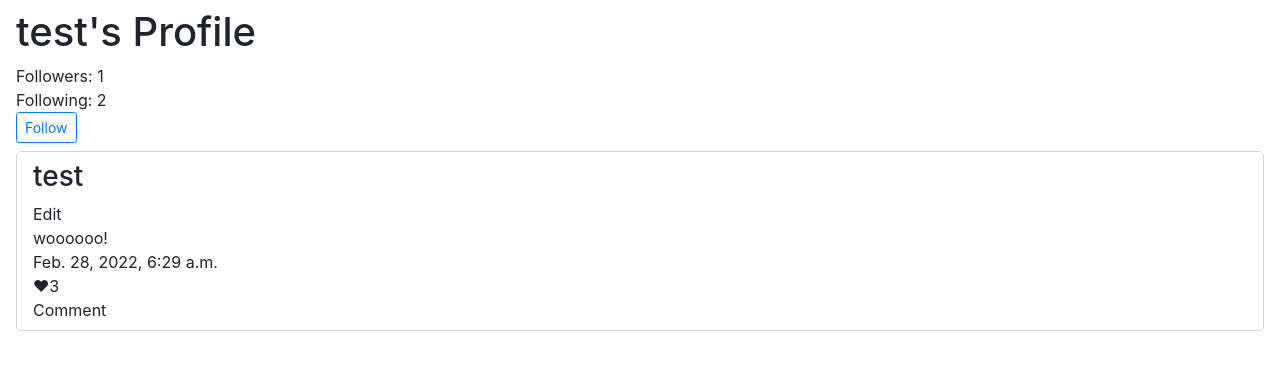
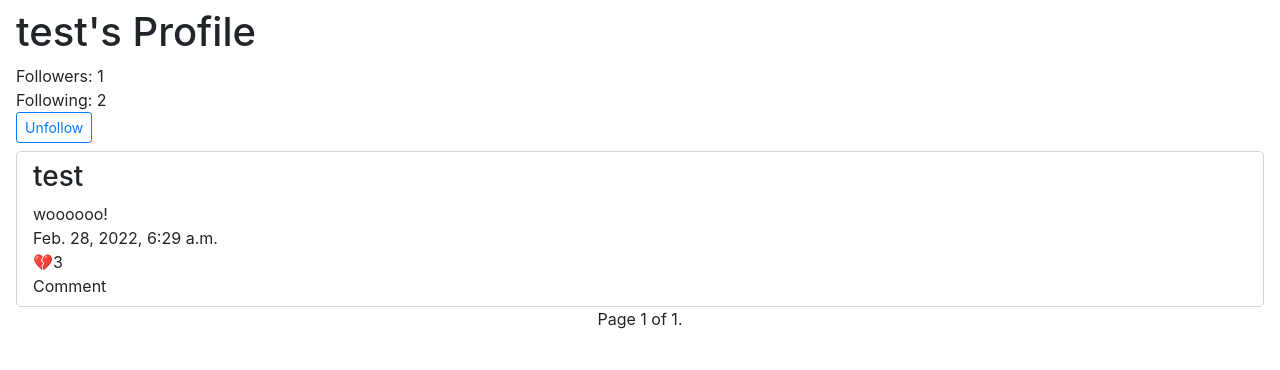
Before and after one commit to avolent/cs50-network, a Django app: a page that uses network/templates/network/user.html in a window 1280 px wide. Shown: the part 56-426 px from the top of the page. Run offline with Django 3.2, Linux system fonts and the light colour scheme; a user stored in the database is signed in; data comes from the database, SQL or seed files in the repository; both versions use the stored data as it was after the commit; some libraries are stand-ins or nearby versions.

Commit message:
Pagination complete, follow/unfollow complete and likes semi working.

```diff
--- a/network/static/network/followUser.js
+++ b/network/static/network/followUser.js
@@ -1,25 +1,34 @@
 document.addEventListener('DOMContentLoaded', function() {
     console.log("JS loaded")
-    // document.querySelector('#followbtn').addEventListener('click', () => follow());
-    const button = document.querySelector('#followbtn')
-    button.onclick = () => follow(button);
+    const followbtn = document.querySelector('#followbtn');
+    followbtn.onclick = () => follow();
 });
 
-function follow(button) {
+function follow() {
     const csrftoken = Cookies.get('csrftoken');
-    console.log("Follow User");
-    console.log(button)
+    console.log(`${followbtn.value} ${followbtn.dataset.user}`);
 
-    // fetch('/post', {
-    //     method: 'POST',
-    //     headers: { "X-CSRFToken": csrftoken },
-    //     body: JSON.stringify({
-    //         user: user
-    //     })
-    // })
-    // .then(response => response.json())
-    // .then(result => {
-    //     // Print result
-    //     console.log(result);
-    // });
+    fetch('/follow', {
+        method: 'POST',
+        headers: { "X-CSRFToken": csrftoken },
+        body: JSON.stringify({
+            user: followbtn.dataset.user,
+            action: followbtn.value,
+        })
+    })
+    .then(response => response.json())
+    .then(result => {
+        // Print result
+        console.log(result);
+    });
+    if (followbtn.value == "follow") {
+        followbtn.innerHTML = "Unfollow";
+        followbtn.value = "unfollow";
+        document.querySelector('#followersCount').innerHTML = parseInt(document.querySelector('#followersCount').innerHTML) + 1;
+    }
+    else {
+        followbtn.innerHTML = "Follow";
+        followbtn.value = "follow";
+        document.querySelector('#followersCount').innerHTML = parseInt(document.querySelector('#followersCount').innerHTML) - 1;
+    };
 }
--- a/network/static/network/styles.css
+++ b/network/static/network/styles.css
@@ -33,3 +33,7 @@ form{
     padding: 0.5rem 1rem;
     margin-top: 0.5rem;
 }
+
+.pagination {
+    justify-content: center;
+}
--- a/network/templates/network/user.html
+++ b/network/templates/network/user.html
@@ -6,26 +6,49 @@
 <h1>{{ profile.username }}'s Profile</h1>
 </div>
 <div id="userDetails">
-    <div id="followers">Followers: {{ follower.followers.count }} </div>
-    <div id="following">Following: {{ following.count }}</div>
+    <div id="followers">Followers: <span id="followersCount">{{ followers.count }}</span>  </div>
+    <div id="following">Following: <span id="followingCount">{{ following.count }}</span> </div>
     {% if user.is_authenticated and user.username != profile.username %}
-    <button id="followbtn" class="btn btn-sm btn-outline-primary">Follow</button>
+        {% if user not in followers %}
+        <button id="followbtn" data-user="{{ profile.username }}" value="follow" class="btn btn-sm btn-outline-primary">Follow</button>
+        {% else %}
+        <button id="followbtn" data-user="{{ profile.username }}" value="unfollow" class="btn btn-sm btn-outline-primary">Unfollow</button>
+        {% endif %}
     {% endif %}
 </div>
 <div id="posts">
-    {% for post in posts %}
+    {% for post in page_obj %}
     <div class="post">
         <div class="postName"><h3>{{ post.user.username }}</h3></div>
-        <div class="postEdit">Edit</div>
+        {% if user == post.user %}<div class="postEdit">Edit</div>{% endif %}
         <div class="postText">{{ post.body }}</div>
         <div class="postTimestamp">{{ post.timestamp }}</div>
-        <div class="postLikes">&#10084;{{ post.likes.count }}</div>
+        <div class="postLikes">{% if user in post.likes.all %}&#128148;{% else %}&#128147;{% endif %}{{ post.likes.count }}</div>
         <div class="postComment">Comment</div>
     </div>
     {% endfor %}
 </div>
+<div class="pagination">
+    <span class="step-links">
+        {% if page_obj.has_previous %}
+            <a href="?page=1">&laquo; first</a>
+            <a href="?page={{ page_obj.previous_page_number }}">previous</a>
+        {% endif %}
+
+        <span class="current">
+            Page {{ page_obj.number }} of {{ page_obj.paginator.num_pages }}.
+        </span>
+
+        {% if page_obj.has_next %}
+            <a href="?page={{ page_obj.next_page_number }}">next</a>
+            <a href="?page={{ page_obj.paginator.num_pages }}">last &raquo;</a>
+        {% endif %}
+    </span>
+</div>
 {% endblock %}
 
 {% block script %}
-<script src="{% static 'network/followUser.js' %}"></script>
+{% if user.is_authenticated and user.username != profile.username %}
+    <script src="{% static 'network/followUser.js' %}"></script>
+{% endif %}
 {% endblock %}
--- a/network/urls.py
+++ b/network/urls.py
@@ -13,4 +13,5 @@ urlpatterns = [
 
     # API routes
     path("post", views.post, name="post"),
+    path("follow", views.follow, name="follow"),
 ]
--- a/network/views.py
+++ b/network/views.py
@@ -5,15 +5,19 @@ from django.db import IntegrityError
 from django.http import HttpResponse, HttpResponseRedirect, JsonResponse
 from django.shortcuts import render
 from django.urls import reverse
-
+from django.core.paginator import Paginator
 from .models import User, Post, Follower
 
 
 def index(request):
     # Grab all current posts and order by timestamp
     posts = Post.objects.all().order_by("-timestamp").all()
+    pages = Paginator(posts, 10)
+    page_number = request.GET.get('page')
+    page_obj = pages.get_page(page_number)
+    print(posts[0].likes.all())
     return render(request, "network/index.html", {
-        "posts": posts
+        "page_obj": page_obj,
     })
 
 
@@ -71,19 +75,37 @@ def register(request):
 def profile(request, profile):
     user = User.objects.get(username=profile)
     follower = Follower.objects.get(user=user)
+    followers = follower.followers.all()
     following = Follower.objects.filter(followers=user)
+    print(following)
     posts = Post.objects.filter(user=user).order_by("-timestamp").all()
+    pages = Paginator(posts, 10)
+    page_number = request.GET.get('page')
+    page_obj = pages.get_page(page_number)
     return render(request, "network/user.html", {
         "profile": user,
-        "posts": posts,
-        "follower": follower,
+        "page_obj": page_obj,
+        "followers": followers,
         "following": following,
     })
 
 @login_required
 def following(request):
-    return render(request, "network/following.html")
+    following = Follower.objects.filter(followers=request.user)
+    a = []
+    for people in following:
+        b = Post.objects.filter(user=people.user)
+        for post in b:
+            a.append(post)
+    posts = sorted(a, key=lambda d: d.timestamp, reverse = True)
+    pages = Paginator(posts, 10)
+    page_number = request.GET.get('page')
+    page_obj = pages.get_page(page_number)
+    return render(request, "network/following.html", {
+        "page_obj": page_obj,
+    })
 
+# APIs
 @login_required
 def post(request):
     if request.method != "POST":
@@ -93,3 +115,18 @@ def post(request):
     post = Post(user=request.user, body=data.get("body"))
     post.save()
     return JsonResponse({"message": "Post successfully created."}, status=201)
+
+@login_required
+def follow(request):
+    if request.method != "POST":
+        return JsonResponse({"error": "POST request required."}, status=400)
+    data = json.loads(request.body)
+    user = User.objects.get(username=data.get("user"))
+    if data.get("action")  == "follow":
+        follower = Follower.objects.get(user=user)
+        follower.followers.add(request.user)
+    if data.get("action")  == "unfollow":
+        follower = Follower.objects.get(user=user)
+        follower.followers.remove(request.user)
+    print(data)
+    return JsonResponse({"message": "Follow/Unfollow request successful."}, status=202)
```
Also changed, not shown: network/templates/network/following.html (+30 -4 lines), network/templates/network/index.html (+20 -3 lines), db.sqlite3.
